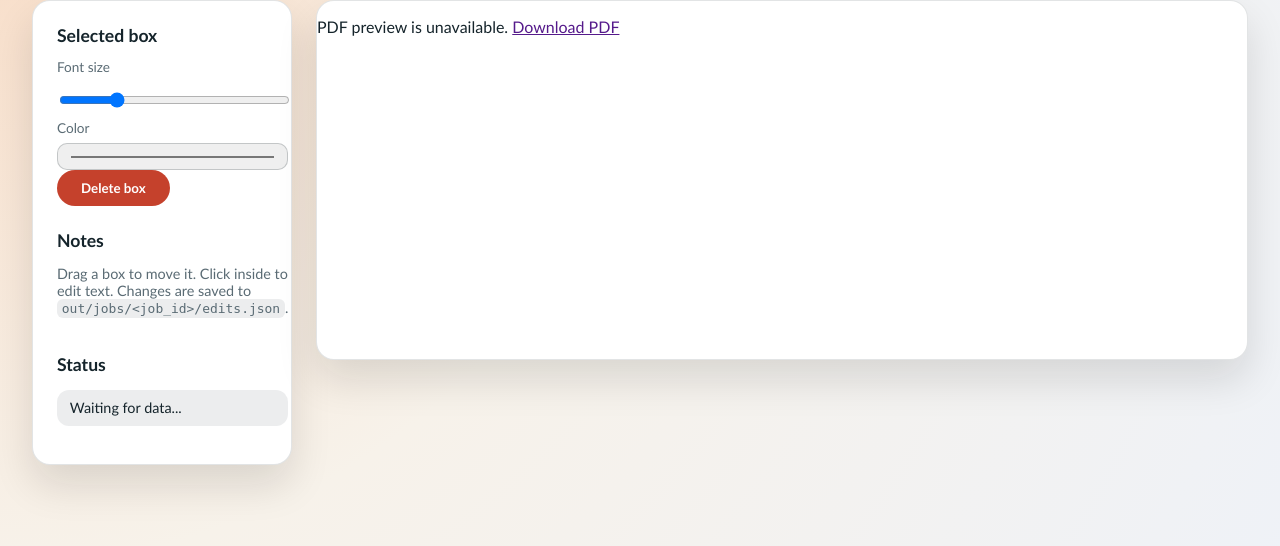
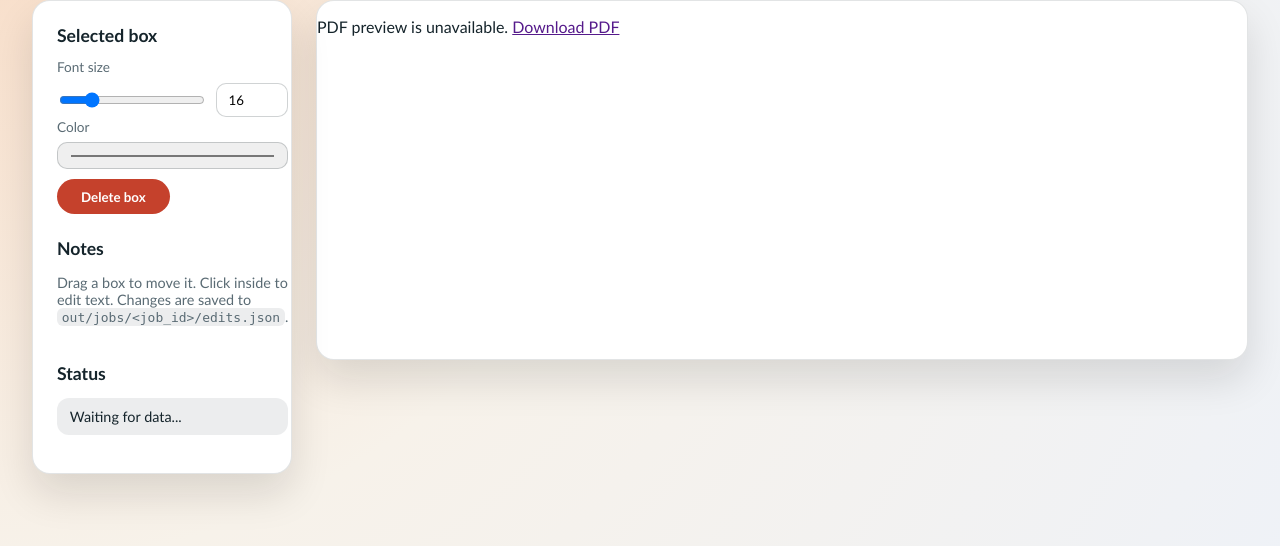
Before and after one commit to RyanHuang781245/pdf_ocr_translate, a Flask app: template templates/editor.html in a window 1280 px wide. Shown: the part 114-660 px from the top of the page. Run offline with Flask 3, Linux system fonts and the light colour scheme; the template is opened without the code that fills it, so the values that code supplies are empty.

Commit message:
feat: add font size number input and sticky editor panel feat: enable resizable text boxes and improve editor controls style: add spacing above delete button

```diff
--- a/pipeline_ocr_overlay.py
+++ b/pipeline_ocr_overlay.py
@@ -644,7 +644,7 @@ def overlay_one_page(
         if draw_text:
             x0, y0, x1, y1 = rect.x0, rect.y0, rect.x1, rect.y1
             fs = max(4.0, min(12.0, (y1 - y0) * 0.9))
-            pt = fitz.Point(x0, y1 - fs * 0.2 - 10)
+            pt = fitz.Point(x0, y1 - fs * 0.2)
             page.insert_text(
                 pt,
                 text,
--- a/static/app.css
+++ b/static/app.css
@@ -110,6 +110,20 @@ input[type="color"] {
   font-family: var(--font-main);
 }
 
+.input-row {
+  display: flex;
+  gap: 0.6rem;
+  align-items: center;
+}
+
+.input-row input[type="range"] {
+  flex: 1;
+}
+
+.input-row input[type="number"] {
+  width: 4.5rem;
+}
+
 button,
 .ghost {
   font-family: var(--font-main);
@@ -182,6 +196,9 @@ button.primary:hover {
   border: 1px solid var(--edge);
   display: grid;
   gap: 1.5rem;
+  position: sticky;
+  top: 1.5rem;
+  align-self: start;
 }
 
 .panel h2 {
@@ -192,6 +209,7 @@ button.primary:hover {
 .button-row {
   display: flex;
   justify-content: flex-start;
+  margin-top: 0.6rem;
 }
 
 .status {
@@ -278,6 +296,8 @@ button.primary:hover {
   border-radius: 6px;
   cursor: move;
   user-select: none;
+  min-width: 20px;
+  min-height: 16px;
 }
 
 .text-box .text {
@@ -285,6 +305,11 @@ button.primary:hover {
   cursor: text;
   user-select: text;
   white-space: pre-wrap;
+  word-break: break-word;
+  overflow-wrap: anywhere;
+  width: 100%;
+  height: 100%;
+  display: block;
 }
 
 .text-box.selected {
@@ -304,6 +329,19 @@ button.primary:hover {
 
 .text-box.is-deleted {
   display: none;
+}
+
+.resize-handle {
+  position: absolute;
+  right: 2px;
+  bottom: 2px;
+  width: 10px;
+  height: 10px;
+  background: var(--accent);
+  border: 2px solid #fff;
+  border-radius: 3px;
+  cursor: se-resize;
+  z-index: 3;
 }
 
 @keyframes rise {
@@ -367,4 +405,8 @@ button.primary:hover {
     flex-direction: column;
     align-items: flex-start;
   }
+
+  .panel {
+    position: static;
+  }
 }
--- a/static/app.js
+++ b/static/app.js
@@ -2,6 +2,7 @@ const state = {
   pages: [],
   selected: null,
   dragging: null,
+  resizing: null,
   selectedBoxes: new Set(),
   selecting: null,
   lastShiftKey: false,
@@ -11,6 +12,7 @@ let controlsBound = false;
 
 const statusEl = document.getElementById("status");
 const fontSizeEl = document.getElementById("fontSize");
+const fontSizeNumberEl = document.getElementById("fontSizeNumber");
 const fontColorEl = document.getElementById("fontColor");
 const deleteBtn = document.getElementById("deleteBox");
 const saveBtn = document.getElementById("saveBtn");
@@ -51,7 +53,9 @@ function applySelectionClasses() {
 
 function syncInspectorFromBox(box) {
   if (!box) return;
-  if (fontSizeEl) fontSizeEl.value = Math.round(box.fontSize).toString();
+  const sizeValue = Math.round(box.fontSize).toString();
+  if (fontSizeEl) fontSizeEl.value = sizeValue;
+  if (fontSizeNumberEl) fontSizeNumberEl.value = sizeValue;
   if (fontColorEl) fontColorEl.value = box.color;
 }
 
@@ -254,6 +258,7 @@ function onDragStart(event, pageIdx, boxIndex, groupMode = false) {
 }
 
 function onDragMove(event) {
+  if (state.resizing) return;
   if (!state.dragging) return;
   const { pageIdx, startX, startY, group } = state.dragging;
   const page = state.pages[pageIdx];
@@ -284,6 +289,63 @@ function onDragEnd(event) {
     box.element.releasePointerCapture(event.pointerId);
   }
   state.dragging = null;
+}
+
+function onResizeStart(event, pageIdx, boxIdx) {
+  if (event.button !== 0) return;
+  event.preventDefault();
+  event.stopPropagation();
+  const page = state.pages[pageIdx];
+  const box = page?.boxes[boxIdx];
+  if (!page || !box || box.deleted) return;
+  setSelection(pageIdx, boxIdx);
+  state.resizing = {
+    pageIdx,
+    boxIdx,
+    startX: event.clientX,
+    startY: event.clientY,
+    originW: box.bbox.w,
+    originH: box.bbox.h,
+    originX: box.bbox.x,
+    originY: box.bbox.y,
+  };
+  event.currentTarget.setPointerCapture(event.pointerId);
+}
+
+function onResizeMove(event) {
+  if (!state.resizing) return;
+  const { pageIdx, boxIdx, startX, startY, originW, originH, originX, originY } = state.resizing;
+  const page = state.pages[pageIdx];
+  const box = page?.boxes[boxIdx];
+  if (!page || !box) return;
+  const scale = page.scale || 1;
+  const dx = (event.clientX - startX) / scale;
+  const dy = (event.clientY - startY) / scale;
+  const minSize = 12;
+  let newW = Math.max(minSize, originW + dx);
+  let newH = Math.max(minSize, originH + dy);
+
+  if (page.imageSize && page.imageSize.length === 2) {
+    const maxW = page.imageSize[0] - originX;
+    const maxH = page.imageSize[1] - originY;
+    if (Number.isFinite(maxW)) newW = Math.min(newW, maxW);
+    if (Number.isFinite(maxH)) newH = Math.min(newH, maxH);
+  }
+
+  box.bbox.w = newW;
+  box.bbox.h = newH;
+  updateBoxElement(page, box);
+}
+
+function onResizeEnd(event) {
+  if (!state.resizing) return;
+  const { pageIdx, boxIdx } = state.resizing;
+  const page = state.pages[pageIdx];
+  const box = page?.boxes[boxIdx];
+  if (box?.element) {
+    box.element.releasePointerCapture(event.pointerId);
+  }
+  state.resizing = null;
 }
 
 function startRangeSelection(event, pageIdx) {
@@ -447,6 +509,9 @@ function renderPages() {
 
       boxEl.addEventListener("pointerdown", (event) => {
         state.lastShiftKey = event.shiftKey;
+        if (event.target.closest(".resize-handle")) {
+          return;
+        }
         if (event.target.closest(".text")) {
           selectBox(pageIdx, index, event.shiftKey);
           return;
@@ -477,6 +542,15 @@ function renderPages() {
           textEl.textContent = sanitized;
         }
       });
+
+      const handleEl = document.createElement("div");
+      handleEl.className = "resize-handle";
+      boxEl.appendChild(handleEl);
+
+      handleEl.addEventListener("pointerdown", (event) => onResizeStart(event, pageIdx, index));
+      handleEl.addEventListener("pointermove", onResizeMove);
+      handleEl.addEventListener("pointerup", onResizeEnd);
+      handleEl.addEventListener("pointercancel", onResizeEnd);
 
       box.element = boxEl;
       updateBoxElement(page, box);
@@ -547,15 +621,38 @@ async function saveEdits(shouldDownload = false) {
 function bindControls() {
   if (controlsBound) return;
   controlsBound = true;
+  const applyFontSize = (value) => {
+    if (!Number.isFinite(value)) return;
+    const minValue = Math.max(
+      Number(fontSizeEl?.min ?? value),
+      Number(fontSizeNumberEl?.min ?? value),
+    );
+    const maxValue = Math.min(
+      Number(fontSizeEl?.max ?? value),
+      Number(fontSizeNumberEl?.max ?? value),
+    );
+    const clamped = Math.max(minValue, Math.min(maxValue, value));
+    const displayValue = Math.round(clamped).toString();
+    if (fontSizeEl) fontSizeEl.value = displayValue;
+    if (fontSizeNumberEl) fontSizeNumberEl.value = displayValue;
+
+    const selected = getSelectedBoxes();
+    if (!selected.length) return;
+    selected.forEach(({ page, box }) => {
+      box.fontSize = clamped;
+      updateBoxElement(page, box);
+    });
+  };
+
   if (fontSizeEl) {
     fontSizeEl.addEventListener("input", () => {
-      const selected = getSelectedBoxes();
-      if (!selected.length) return;
-      const value = Number(fontSizeEl.value);
-      selected.forEach(({ page, box }) => {
-        box.fontSize = value;
-        updateBoxElement(page, box);
-      });
+      applyFontSize(Number(fontSizeEl.value));
+    });
+  }
+
+  if (fontSizeNumberEl) {
+    fontSizeNumberEl.addEventListener("input", () => {
+      applyFontSize(Number(fontSizeNumberEl.value));
     });
   }
 
--- a/templates/editor.html
+++ b/templates/editor.html
@@ -25,7 +25,10 @@
           <h2>Selected box</h2>
           <label>
             <span>Font size</span>
-            <input id="fontSize" type="range" min="8" max="48" value="16" />
+            <div class="input-row">
+              <input id="fontSize" type="range" min="8" max="72" value="16" />
+              <input id="fontSizeNumber" type="number" min="8" max="72" value="16" />
+            </div>
           </label>
           <label>
             <span>Color</span>
--- a/templates/index.html
+++ b/templates/index.html
@@ -46,7 +46,7 @@
             </label>
             <label>
               <span>OpenAI model</span>
-              <input type="text" name="model" value="gpt-4o-mini" />
+              <input type="text" name="model" value="gpt-oss:120b" />
             </label>
           </div>
           <button class="primary" type="submit">Run pipeline</button>
```
